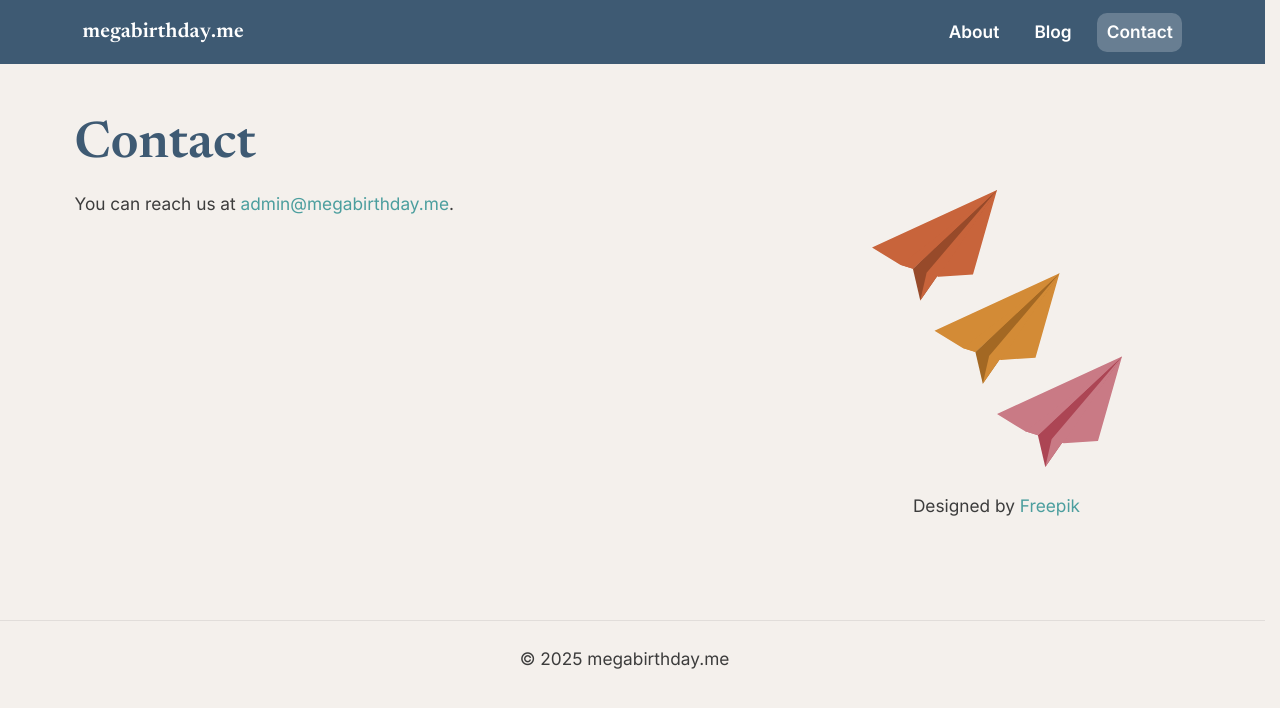
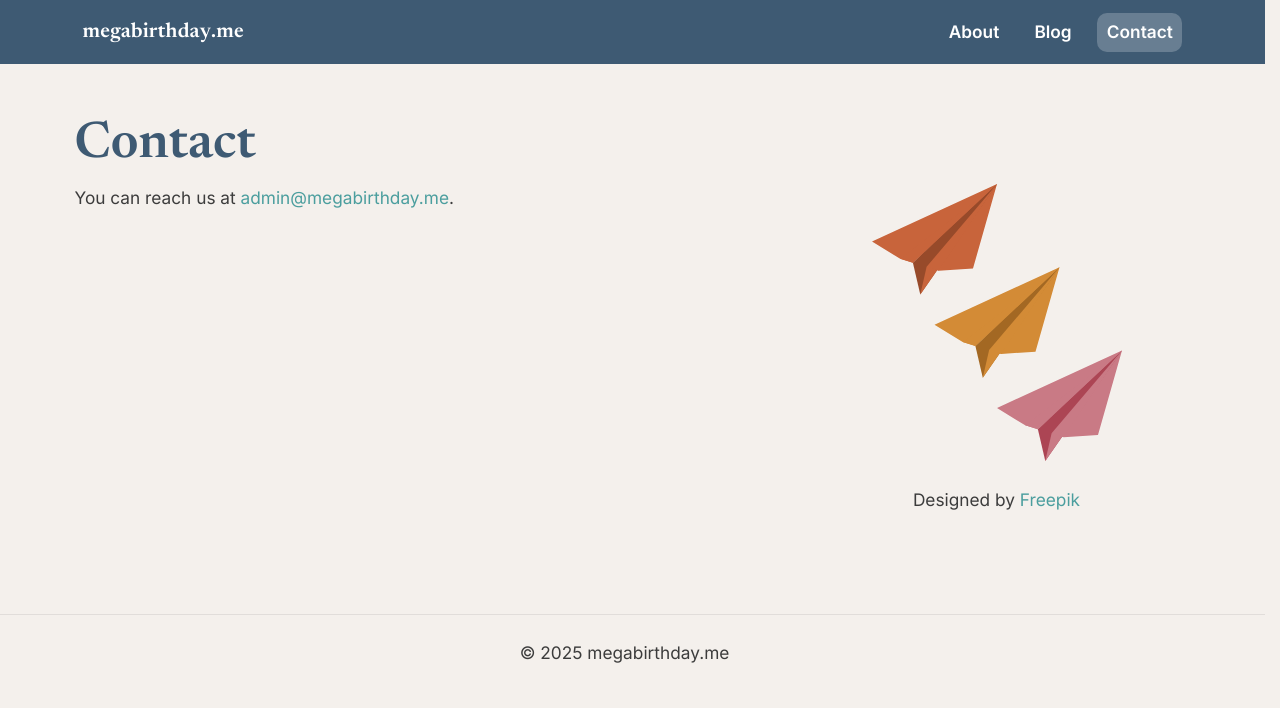
Before and after one commit to Vazool/megabirthday, a Jekyll site: the page built from contact.html, in a window 1280 px wide. Shown: the top 708 px of the page. Built offline with Jekyll 4.4.1, drawn with Linux system fonts in a browser that asks for light colours.

Commit message:
Update page.html

```diff
--- a/_layouts/page.html
+++ b/_layouts/page.html
@@ -3,7 +3,7 @@
 ---
 
 <article class="page prose">
-  <header class="page-header" style="margin-bottom: var(--space-2);">
+  <header class="page-header" style="margin-bottom: var(--space-1);">
       <h1>{{ page.title }}</h1>
       {% if page.subtitle %}
       <p class="lead">{{ page.subtitle }}</p>
```
